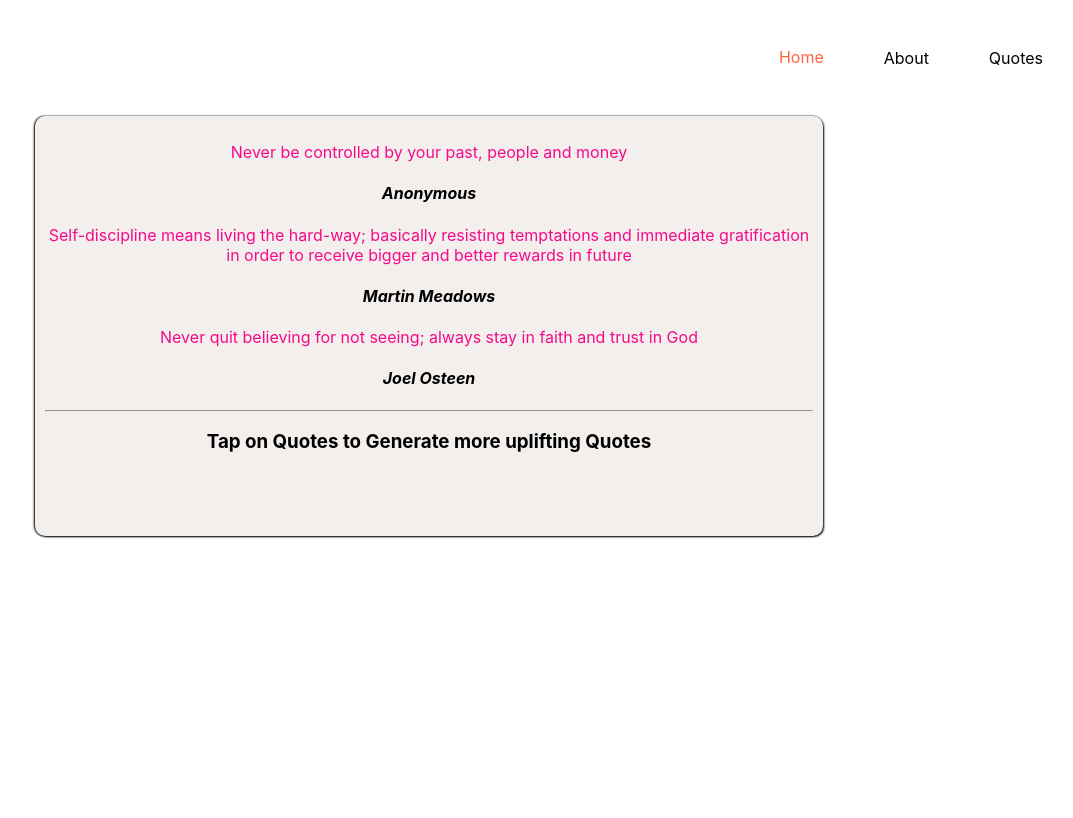
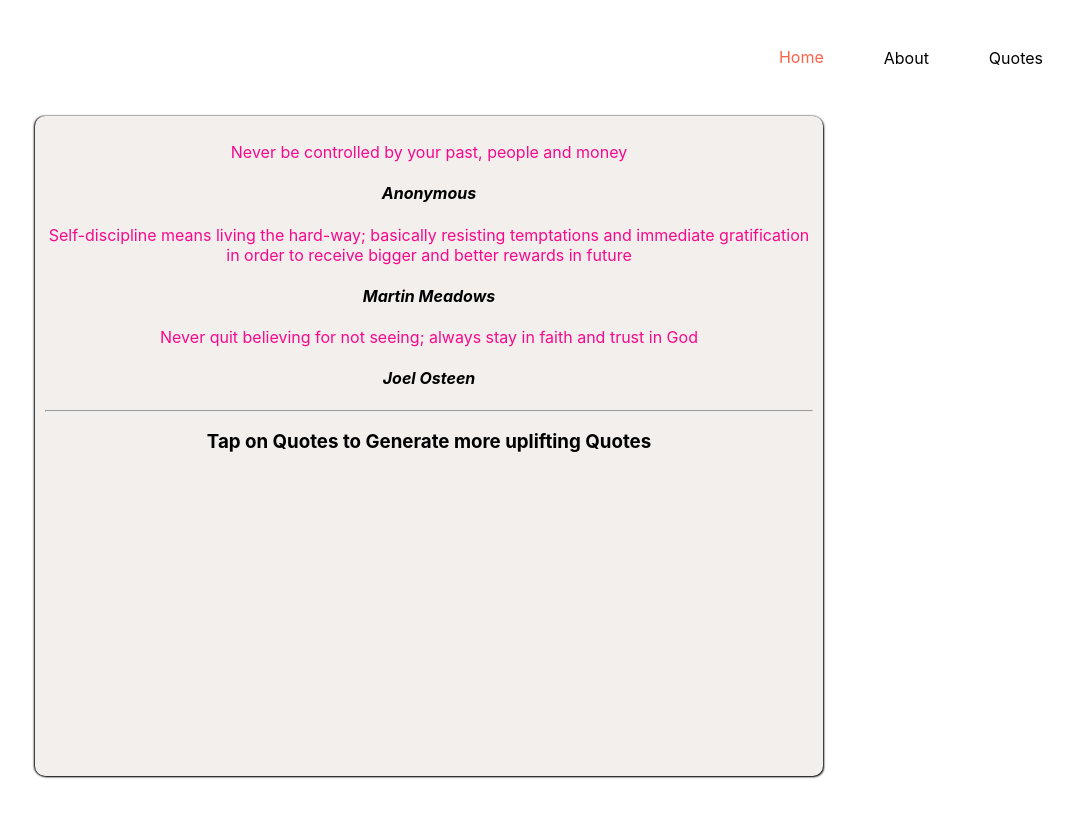
Before and after one commit to DKarimi90/random-quote-generator, a React (Create React App) app: page / in a window 1280 px wide. Shown: the top 818 px of the page, without its empty margins (157-1230 px from the left). Built offline with nearby package versions, Linux system fonts and the light colour scheme.

Commit message:
updated files

```diff
--- a/src/App.css
+++ b/src/App.css
@@ -99,11 +99,12 @@ h2 {
   width: 60%;
   margin-left: 15%;
   background-color:rgb(243, 239, 237);
-  height: 50vh;
+  height: 80vh;
   padding: 10px;
   border-radius: 10px;
   box-shadow: 1px 1px 2px, -1px 0 2px
 }
 h4 {
   font-style: italic;
+
 }
--- a/src/components/Quotes.js
+++ b/src/components/Quotes.js
@@ -22,9 +22,9 @@ function Quotes() {
   return (
     <div className='quotes'>
       <p>{currentQuote.text}</p>
-      <h2>
+      <h4>
       {currentQuote.author}
-      </h2>
+      </h4>
       <button className='btn' onClick={handleClick}>Get Random Quote</button>
     </div>
   );
```
